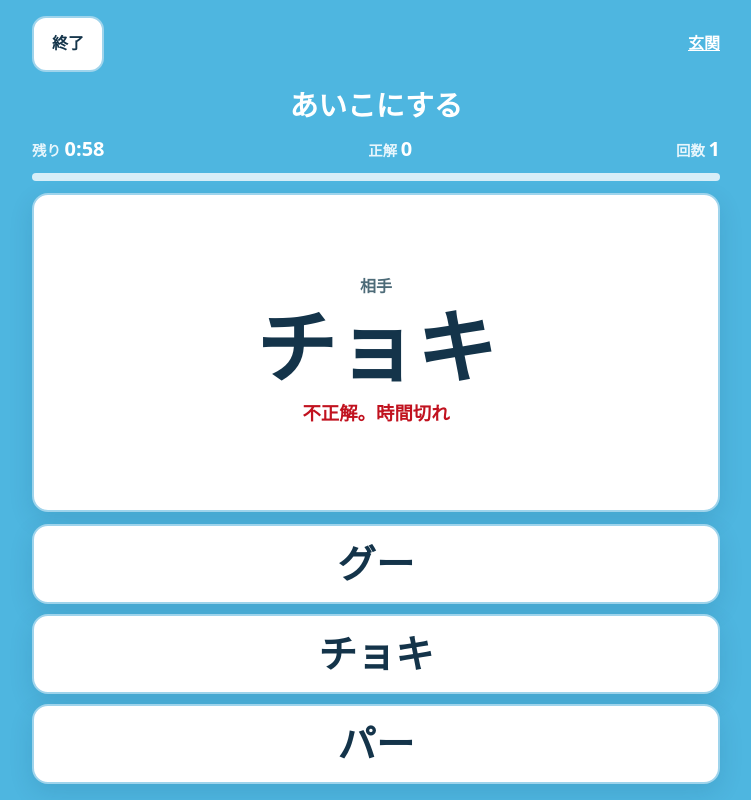
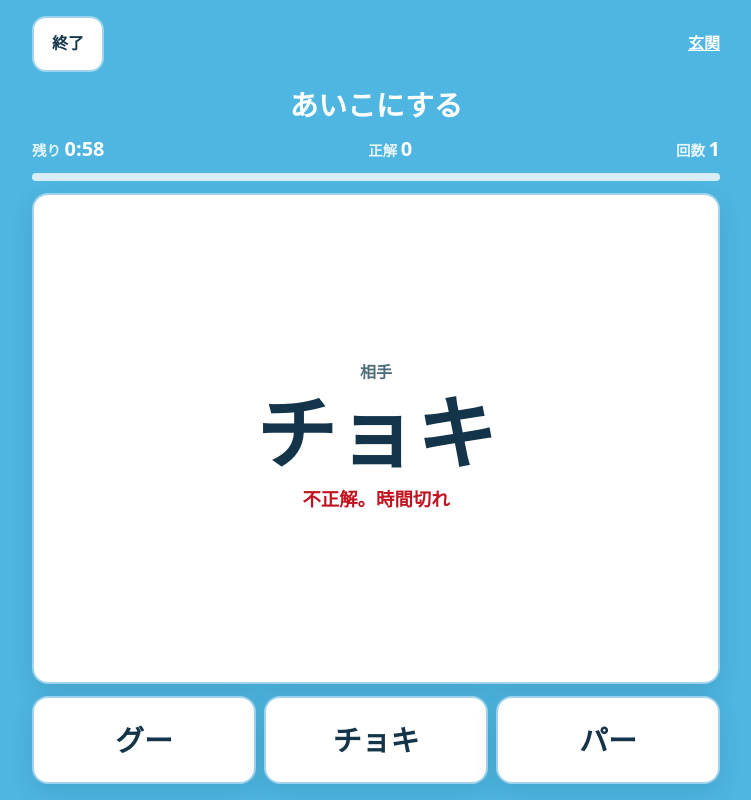
Before and after one commit to ponnmayo15-a11y/sugu-asobu-app-public, a website: page apps/ato-janken/index.html in a window 1280 px wide. Both pictures are taken after a click on the button "始める". Shown: the whole page, without its empty margins (264-1015 px from the left). Drawn offline with Linux system fonts and the light colour scheme.

Commit message:
後出しじゃんけんの答えを、横一列の3つにする。

```diff
--- a/apps/ato-janken/css/janken.css
+++ b/apps/ato-janken/css/janken.css
@@ -180,17 +180,19 @@ body.janken-page {
 
 .hands {
   display: grid;
-  gap: 10px;
+  grid-template-columns: 1fr 1fr 1fr;
+  gap: 8px;
   flex-shrink: 0;
 }
 
 .hand-btn {
-  min-height: 80px;
+  min-height: 88px;
+  padding: 8px 4px;
   border: 2px solid var(--line);
   border-radius: 16px;
   background: var(--card);
   color: var(--ink);
-  font-size: clamp(1.8rem, 8vw, 2.4rem);
+  font-size: clamp(1.15rem, 4.8vw, 1.8rem);
   font-weight: 800;
   box-shadow: var(--shadow);
   cursor: pointer;
```
